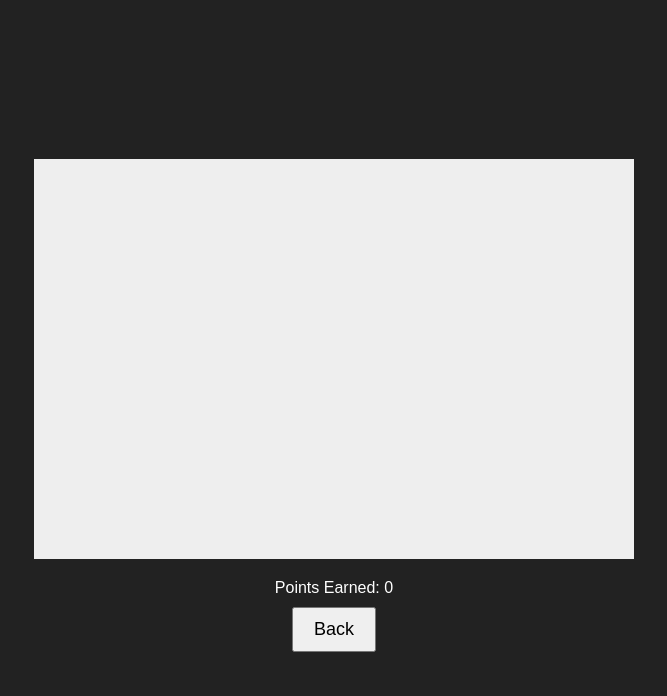
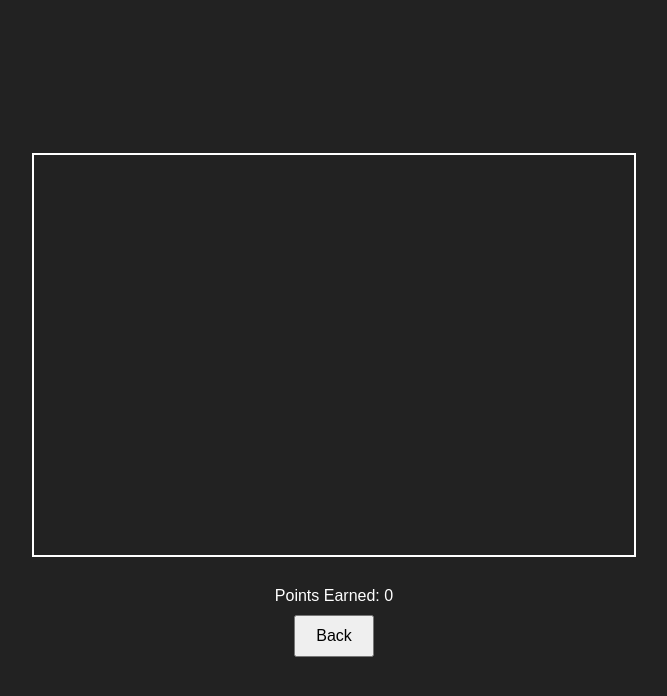
Before and after one commit to jasmineishere24/Circle_Runner, a plain HTML site: page index.html in a window 1280 px wide. Both pictures are taken after a click on the button "Play". Shown: the whole page, without its empty margins (306-973 px from the left). Drawn offline with Linux system fonts and the light colour scheme.

Commit message:
Update style.css

```diff
--- a/style.css
+++ b/style.css
@@ -1,39 +1,46 @@
 body {
-  margin: 0;
-  font-family: sans-serif;
-  background: #222;
-  color: #fff;
-  display: flex;
-  justify-content: center;
-  align-items: center;
-  height: 100vh;
+  margin:0;
+  font-family:sans-serif;
+  background:#222;
+  color:#fff;
+  display:flex;
+  justify-content:center;
+  align-items:center;
+  height:100vh;
 }
 
 .screen {
-  display: flex;
-  flex-direction: column;
-  align-items: center;
+  display:flex;
+  flex-direction:column;
+  align-items:center;
 }
 
-.hidden {
-  display: none;
-}
+.hidden { display:none; }
 
 button {
-  margin: 10px;
-  padding: 10px 20px;
-  font-size: 18px;
-  cursor: pointer;
+  margin:10px;
+  padding:10px 20px;
+  font-size:16px;
+  cursor:pointer;
 }
 
 #gameCanvas {
-  background: #eee;
-  margin: 20px 0;
+  margin:20px 0;
+  border:2px solid #fff;
+}
+
+#levelButtons button {
+  margin:5px;
+  width:80px;
 }
 
 .themeOption {
-  margin: 5px;
-  padding: 10px;
-  border: 1px solid #fff;
-  cursor: pointer;
+  margin:5px;
+  padding:10px;
+  border:1px solid #fff;
+  cursor:pointer;
 }
+
+#pointsDisplay, #gamePoints {
+  margin-top:10px;
+}
```
